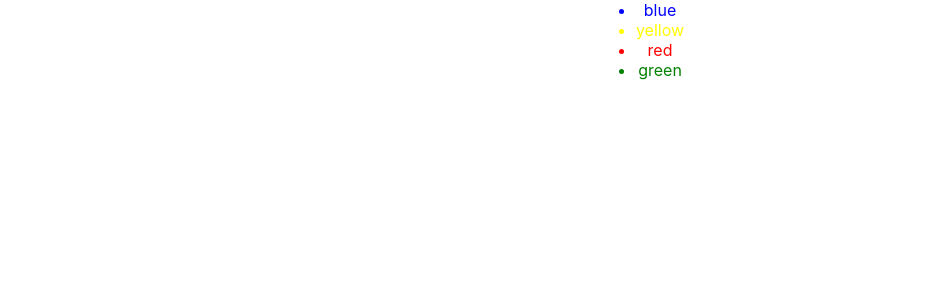
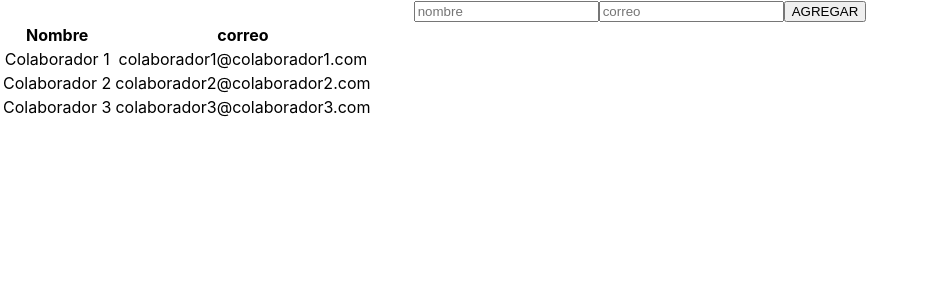
Before and after one commit to Felipeazs/desafio-renderizacion-dinamica, a React (Create React App) app: page / in a window 1280 px wide. Shown: the top 300 px of the page, without its empty margins (0-925 px from the left). Built offline with nearby package versions, Linux system fonts and the light colour scheme.

Commit message:
componente desafio agregado

```diff
--- a/src/App.css
+++ b/src/App.css
@@ -6,3 +6,9 @@
   width: min-content;
   margin: auto;
 }
+.horizontal {
+  display: flex;
+  flex-direction: row;
+  justify-content: center;
+  align-items: center;
+}
--- a/src/App.js
+++ b/src/App.js
@@ -1,19 +1,13 @@
 import './App.css';
+//import Ejercicio1 from './components/Ejercicio1';
+//import Ejercicio2 from './components/Ejercicio2';
+import Desafio from './components/Desafio';
 
 function App() {
-	const colores = ['blue', 'yellow', 'red', 'green'];
-	const listaColores = colores.map((color) => (
-		<li
-			style={{ color }}
-			key={color}
-		>
-			{color}
-		</li>
-	));
-
 	return (
 		<div className='App'>
-			<ul className='center'>{listaColores}</ul>
+			{/* <Ejercicio1 /> */}
+			<Desafio />
 		</div>
 	);
 }
--- /dev/null
+++ b/src/components/Desafio.jsx
@@ -0,0 +1,69 @@
+import React, { useState } from 'react';
+
+import colaboradores from '../models/colaboradores';
+
+const Desafio = () => {
+	const [nombre, setNombre] = useState('');
+	const [correo, setCorreo] = useState('');
+
+	const nombreChangeHandler = (event) => {
+		setNombre(event.target.value);
+	};
+	const correoChangeHandler = (event) => {
+		setCorreo(event.target.value);
+	};
+
+	const submitHandler = (event) => {
+		event.preventDefault();
+
+		const colaborador = {
+			nombre,
+			correo,
+		};
+
+		console.log(colaborador);
+
+		setNombre('');
+		setCorreo('');
+	};
+
+	const listaColaboradores = colaboradores.map((colaborador) => {
+		return (
+			<tr key={colaborador.id}>
+				<td>{colaborador.nombre}</td>
+				<td>{colaborador.correo}</td>
+			</tr>
+		);
+	});
+
+	return (
+		<div>
+			<form onSubmit={submitHandler}>
+				<input
+					type='text'
+					placeholder='nombre'
+					value={nombre}
+					onChange={nombreChangeHandler}
+				/>
+				<input
+					type='text'
+					placeholder='correo'
+					value={correo}
+					onChange={correoChangeHandler}
+				/>
+				<button type='submit'>AGREGAR</button>
+			</form>
+			<table>
+				<thead>
+					<tr>
+						<th>Nombre</th>
+						<th>correo</th>
+					</tr>
+				</thead>
+				<tbody>{listaColaboradores}</tbody>
+			</table>
+		</div>
+	);
+};
+
+export default Desafio;
--- /dev/null
+++ b/src/components/Ejercicio1.jsx
@@ -0,0 +1,20 @@
+import React from 'react';
+
+const ejercicio1 = () => {
+	const colores = ['blue', 'yellow', 'red', 'green'];
+	const listaColores = colores.map((color) => (
+		<li
+			style={{ color }}
+			key={color}
+		>
+			{color}
+		</li>
+	));
+	return (
+		<div>
+			<ul className='center'>{listaColores}</ul>
+		</div>
+	);
+};
+
+export default ejercicio1;
--- /dev/null
+++ b/src/components/Ejercicio2.jsx
@@ -0,0 +1,37 @@
+import React, { useState } from 'react';
+
+const Ejercicio2 = () => {
+	const [nuevaTarea, setNuevaTarea] = useState('');
+	const [tareas, setTareas] = useState([]);
+
+	const submitHandler = (event) => {
+		event.preventDefault();
+		setTareas([nuevaTarea, ...tareas]);
+
+		setNuevaTarea('');
+	};
+	const tareaChangeHandler = (event) => {
+		setNuevaTarea(event.target.value);
+	};
+
+	const listaTareas = tareas.map((tarea) => <li key={Math.random()}>{tarea}</li>);
+
+	return (
+		<div className='center'>
+			<form
+				onSubmit={submitHandler}
+				className='horizontal'
+			>
+				<input
+					type='text'
+					onChange={tareaChangeHandler}
+					value={nuevaTarea}
+				/>
+				<button type='submit'>Guardar</button>
+			</form>
+			<ul>{listaTareas}</ul>
+		</div>
+	);
+};
+
+export default Ejercicio2;
--- /dev/null
+++ b/src/models/colaboradores.json
@@ -0,0 +1,9 @@
+[
+	{
+		"id": "1",
+		"nombre": "Colaborador 1",
+		"correo": "colaborador1@colaborador1.com"
+	},
+	{ "id": "2", "nombre": "Colaborador 2", "correo": "colaborador2@colaborador2.com" },
+	{ "id": "3", "nombre": "Colaborador 3", "correo": "colaborador3@colaborador3.com" }
+]
```
